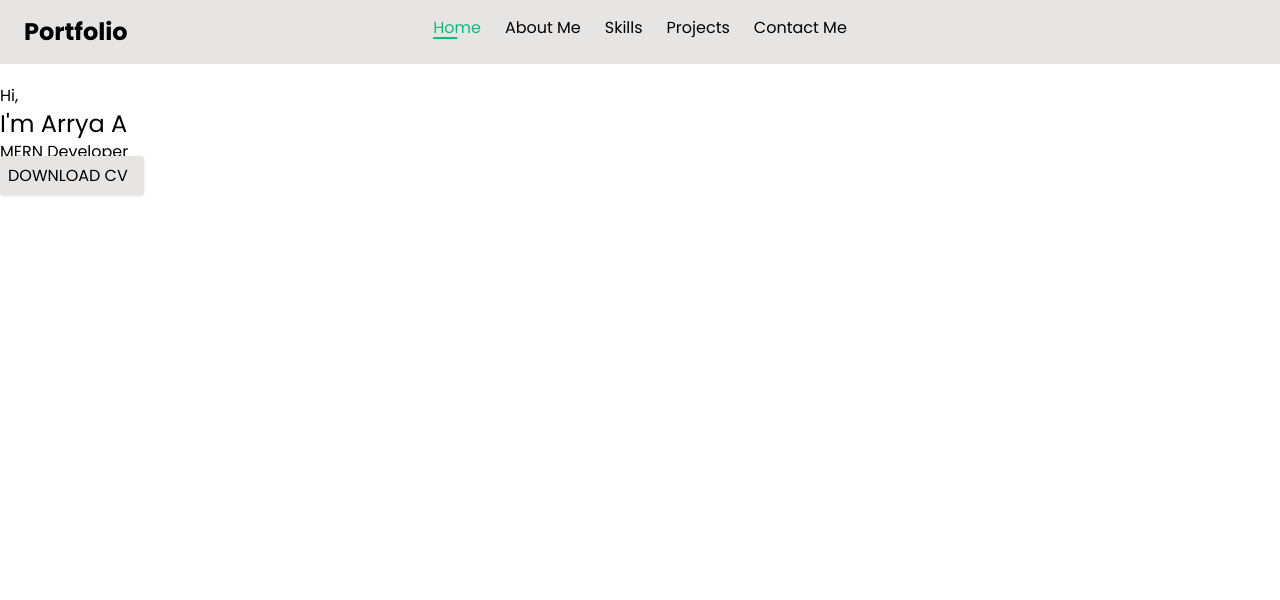
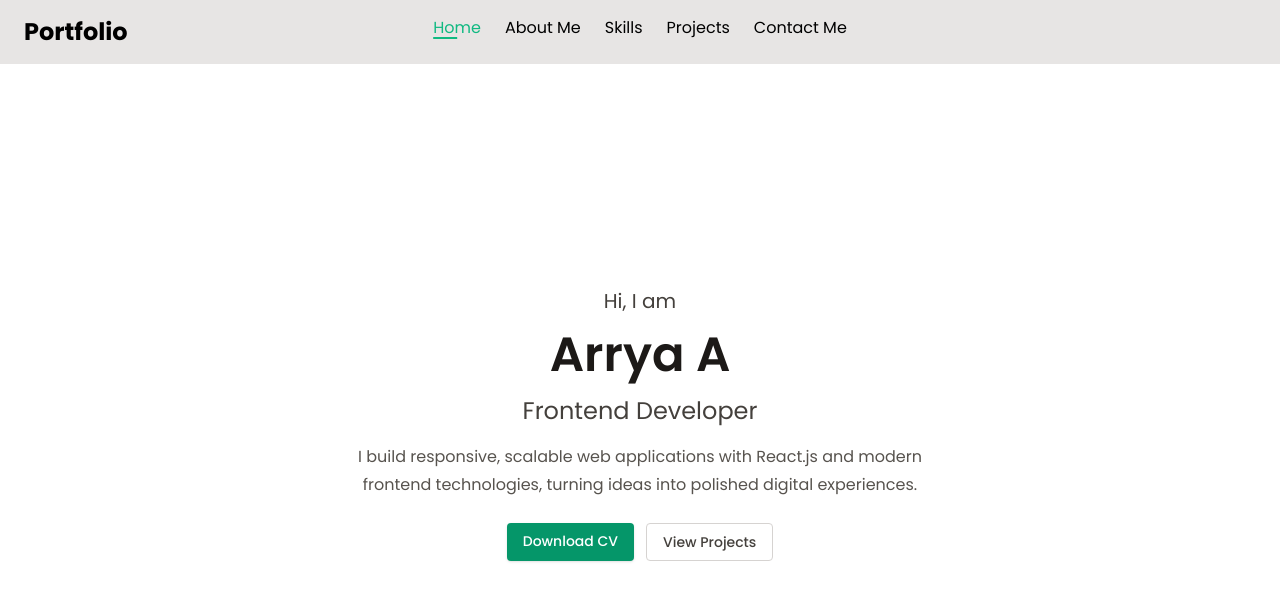
Before and after one commit to Arrya-A/Portfolio_Arrya, a React (Vite) app: page / in a window 1280 px wide. Shown: the top 600 px of the page. Built offline with nearby package versions, Linux system fonts and the light colour scheme; a web font is replaced by a local one.

Commit message:
About page

```diff
--- a/src/pages/About.jsx
+++ b/src/pages/About.jsx
@@ -2,9 +2,45 @@ import React from "react";
 
 const About = () => {
   return (
-    <>
-      <div>About</div>
-    </>
+    <section className="min-h-[89vh] bg-[#f7f4ee] px-6 py-12 md:px-16 lg:px-24">
+      <div className="mx-auto max-w-6xl">
+        <div className="border-b border-stone-300 pb-8">
+          <div className="mb-4 inline-flex rounded bg-white px-3 py-1 text-xs font-semibold uppercase text-emerald-700 shadow-sm">
+            About Me
+          </div>
+          <h1 className="max-w-4xl text-3xl font-semibold leading-tight text-stone-950 sm:text-5xl">
+            Crafting polished web experiences with design-led React development.
+          </h1>
+          <p className="mt-5 max-w-3xl text-base leading-8 text-stone-600 md:text-lg">
+            I am a frontend developer with 1.5+ years of experience building
+            modern, responsive applications using React, Tailwind CSS, and the
+            MERN stack. My focus is on clean UI, fast interactions, and
+            delivering thoughtful digital products.
+          </p>
+        </div>
+
+        <div className="mt-8 grid gap-4 sm:grid-cols-2">
+          <div className="rounded-lg border border-stone-200 bg-white p-6 shadow-sm">
+            <p className="text-xs font-semibold uppercase text-emerald-700">
+              Experience
+            </p>
+            <p className="mt-3 text-4xl font-semibold text-stone-950">1.5+</p>
+            <p className="mt-2 text-sm text-stone-600">
+              Years crafting frontend apps
+            </p>
+          </div>
+          <div className="rounded-lg border border-stone-200 bg-white p-6 shadow-sm">
+            <p className="text-xs font-semibold uppercase text-sky-700">
+              Degree
+            </p>
+            <p className="mt-3 text-4xl font-semibold text-stone-950">B.Tech</p>
+            <p className="mt-2 text-sm text-stone-600">
+              Computer Science & Engineering
+            </p>
+          </div>
+        </div>
+      </div>
+    </section>
   );
 };
 
--- a/src/pages/Home.jsx
+++ b/src/pages/Home.jsx
@@ -2,24 +2,38 @@ import React from "react";
 
 const Home = () => {
   return (
-    <>
-      <div className="grid grid-cols-2">
-        <div className="min-h-[89vh]">
-          <h2 className="mt-5">Hi,</h2>
-          <h1 className="text-2xl">I'm Arrya A</h1>
-          <h2>MERN Developer</h2>
+    <div className="flex min-h-[90vh] items-center justify-center px-6 py-10 md:px-16 lg:px-24">
+      <div className="w-full max-w-5xl text-center">
+        <div className="space-y-4 mx-auto max-w-3xl">
+          <h2 className="text-xl text-stone-700">Hi, I am</h2>
+          <h1 className="text-4xl font-semibold text-stone-900 md:text-5xl">
+            Arrya A
+          </h1>
+          <h2 className="text-2xl text-stone-700">Frontend Developer</h2>
+          <p className="mx-auto max-w-xl text-base leading-7 text-stone-600">
+            I build responsive, scalable web applications with React.js and
+            modern frontend technologies, turning ideas into polished digital
+            experiences.
+          </p>
 
-          <a
-            className="bg-stone-200 rounded shadow p-2"
-            href="../assets/images/Arrya_Resume.pdf"
-            download
-          >
-            DOWNLOAD CV <i class="fa-solid fa-download ps-2"></i>
-          </a>
+          <div className="flex flex-wrap justify-center gap-3 pt-2">
+            <a
+              className="rounded bg-emerald-600 px-4 py-2 text-sm font-medium text-white shadow hover:bg-emerald-700"
+              href="../assets/images/Arrya_Resume.pdf"
+              download
+            >
+              Download CV
+            </a>
+            <a
+              className="rounded border border-stone-300 px-4 py-2 text-sm font-medium text-stone-700 hover:bg-stone-100"
+              href="#projects"
+            >
+              View Projects
+            </a>
+          </div>
         </div>
-        <div>{/* grid 2 */}</div>
       </div>
-    </>
+    </div>
   );
 };
 
```
